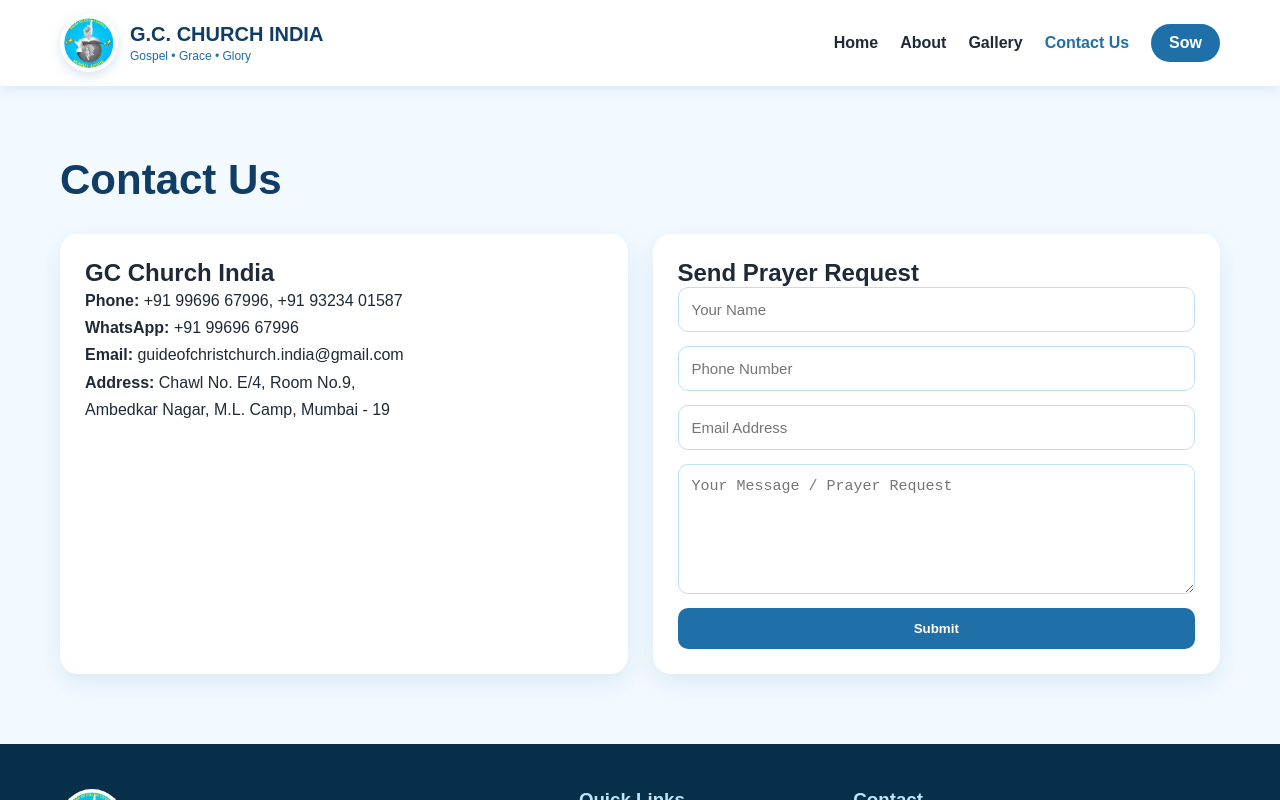
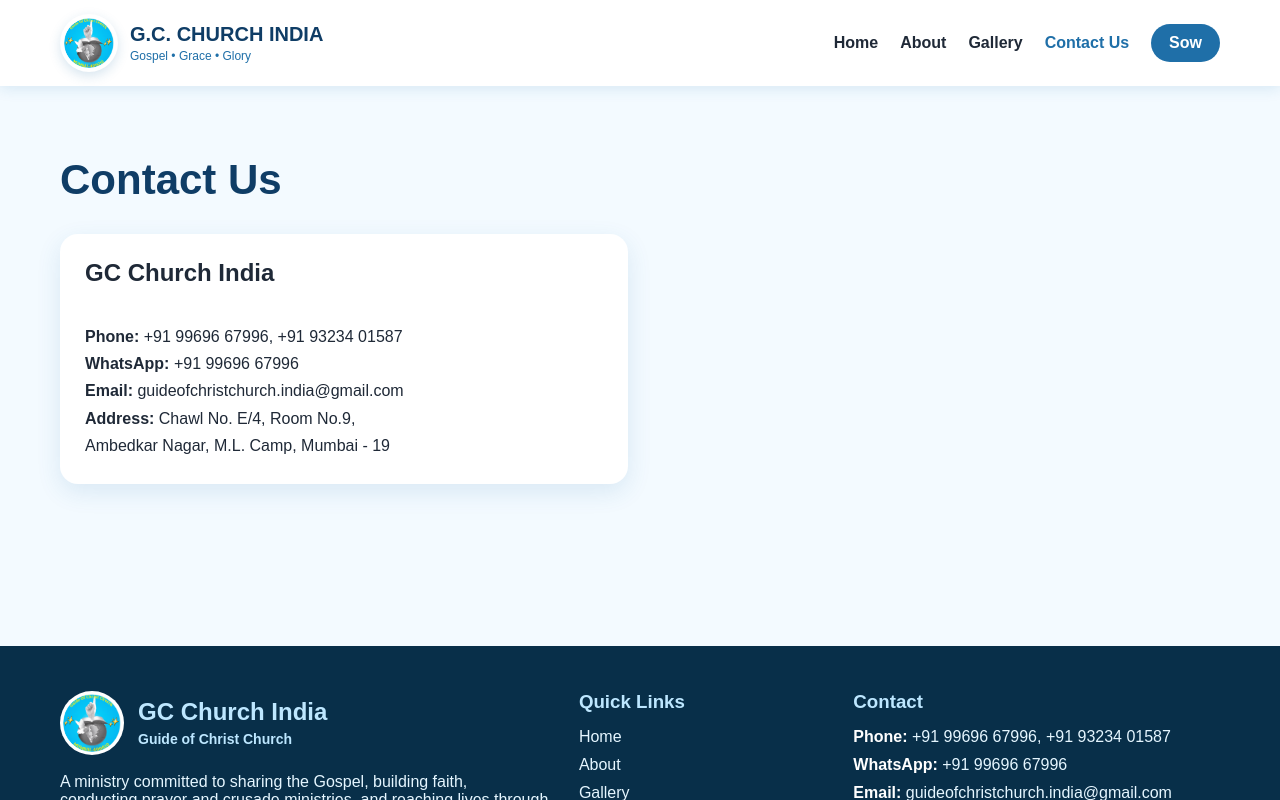
Before and after one commit to hillaryyjohnn/gc-church-india, a React (Vite) app: page /contact in a window 1280 px wide. Shown: the top 800 px of the page. Built offline with nearby package versions, Linux system fonts and the light colour scheme.

Commit message:
Update Contact.jsx

```diff
--- a/src/pages/Contact.jsx
+++ b/src/pages/Contact.jsx
@@ -6,6 +6,7 @@
       <div className="two-column">
         <div className="content-box">
           <h2>GC Church India</h2>
+          <br /><br />
           <p><strong>Phone:</strong> +91 99696 67996, +91 93234 01587</p>
           <p><strong>WhatsApp:</strong> +91 99696 67996</p>
           <p><strong>Email:</strong> guideofchristchurch.india@gmail.com</p>
@@ -13,7 +14,7 @@
             M.L. Camp, Mumbai - 19</p>
         </div>
 
-        <div className="content-box">
+        {/* <div className="content-box">
           <h2>Send Prayer Request</h2>
 
           <form className="contact-form">
@@ -23,7 +24,7 @@
             <textarea placeholder="Your Message / Prayer Request"></textarea>
             <button type="button">Submit</button>
           </form>
-        </div>
+        </div> */}
       </div>
     </section>
   );
```
